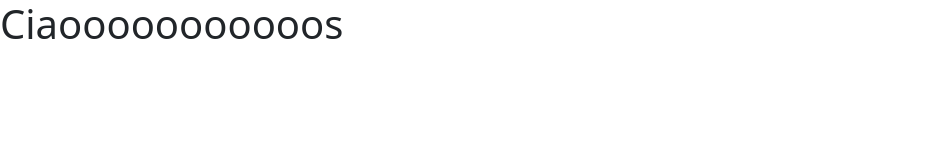
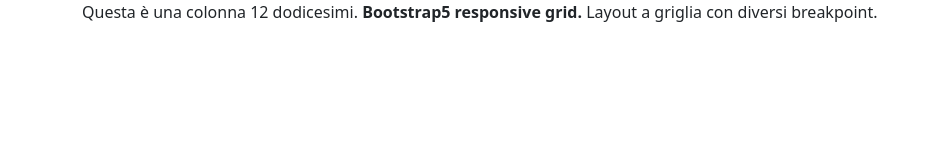
Before and after one commit to giovannipastorini/htmlcss-bootstrap-layout, a plain HTML site: page index.html in a window 1280 px wide. Shown: the whole page, without its empty margins (0-937 px from the left). Drawn offline with nearby package versions, Linux system fonts and the light colour scheme.

Commit message:
add first row to grid layout

```diff
--- a/index.html
+++ b/index.html
@@ -9,10 +9,41 @@
   </head>
 </head>
 <body>
-    <h1> Ciaooooooooooos</h1>
+    <div>
+        <div class="container-sm">
+            <!-- prima riga -->
+            <div class="row">
+                <div class="col-12">
+                    <div>
+                        Questa è una colonna 12 dodicesimi.
+                        <strong>Bootstrap5 responsive grid.</strong>
+                        Layout a griglia con diversi breakpoint.
+                    </div>
+                </div>
+            </div>
+            <!-- seconda riga -->
+            <div class="row">
+                <div class="col-12">
 
 
+                </div>
+                <div class="col-12">
 
+
+                </div>
+            </div>
+        </div>
+
+    </div>
+
+    <!--
+    BOOTSTRAP MEDIA QUERY
+    (lavorano sulla "min-width"):
+
+    sm	(≥576px)------------ (mobile)
+    md	(≥768px)------------(tablet)
+    lg	(≥992px)------------(desktop)
+    -->
     <script src="https://cdn.jsdelivr.net/npm/bootstrap@5.3.8/dist/js/bootstrap.bundle.min.js" integrity="sha384-FKyoEForCGlyvwx9Hj09JcYn3nv7wiPVlz7YYwJrWVcXK/BmnVDxM+D2scQbITxI" crossorigin="anonymous"></script>
 </body>
 </html>
```
